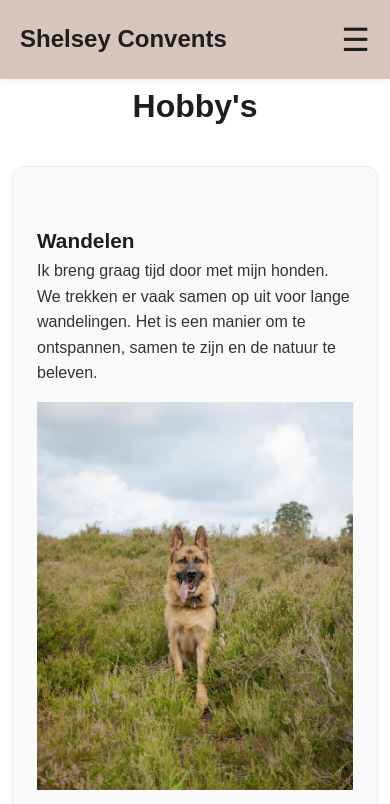
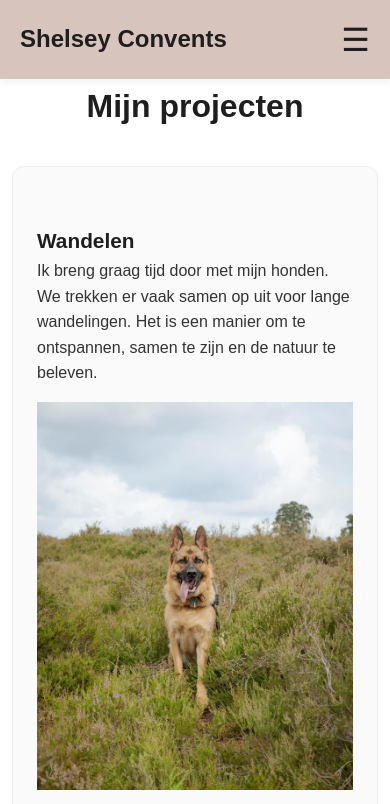
Before and after one commit to ShelseyConvents/testportfoliowpl2, a website: page Eigen_projecten/Eigen_Projecten.html in a window 390 px wide. Shown: the top 804 px of the page. Drawn offline with Linux system fonts and the light colour scheme.

```diff
--- a/Eigen_projecten/Eigen_Projecten.html
+++ b/Eigen_projecten/Eigen_Projecten.html
@@ -28,7 +28,7 @@
 
 <main class="vrije">
   <div class="container">
-    <h2>Hobby's</h2>
+    <h2>Mijn projecten</h2>
 
     <section class="case-block">
       <h3>Wandelen</h3>
```
